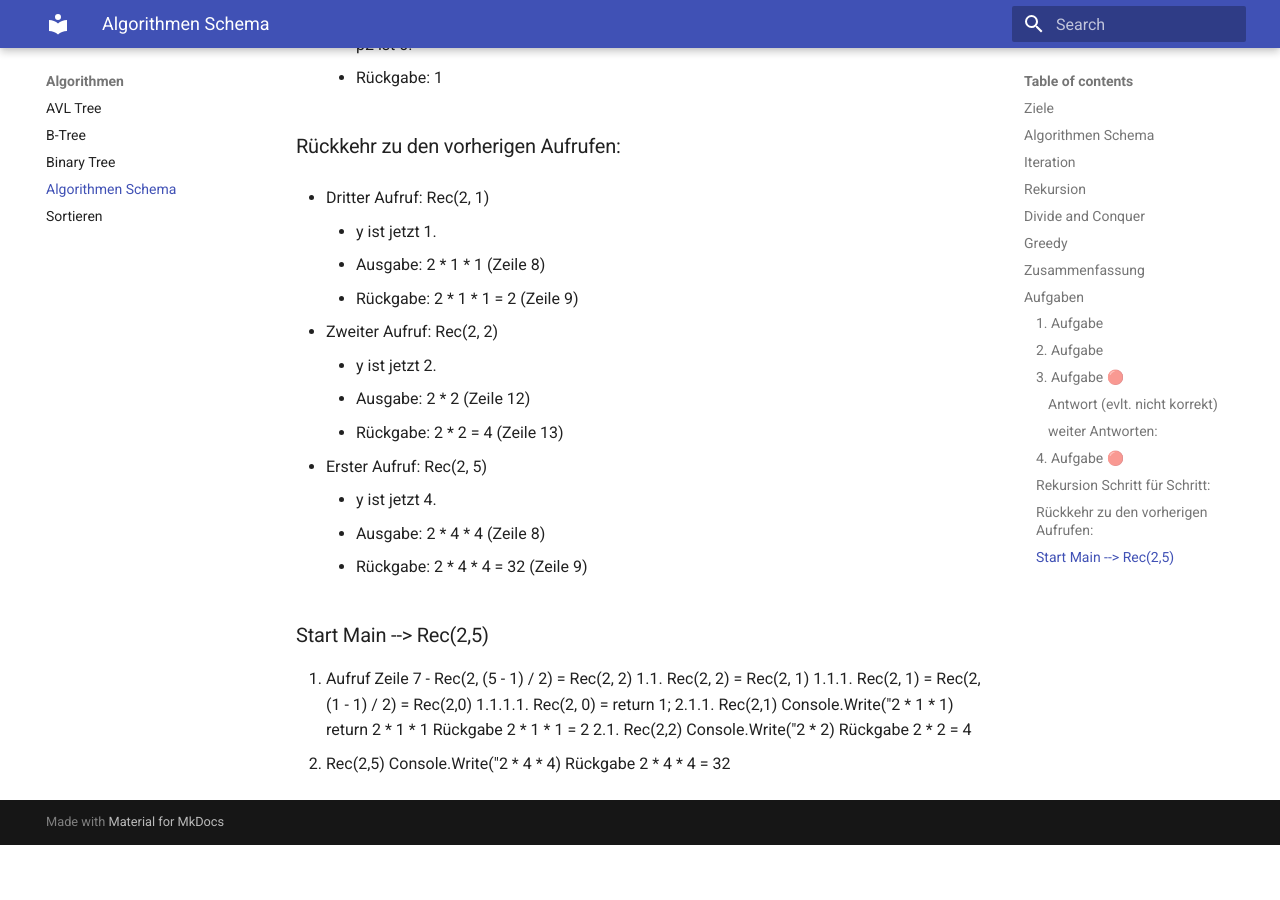
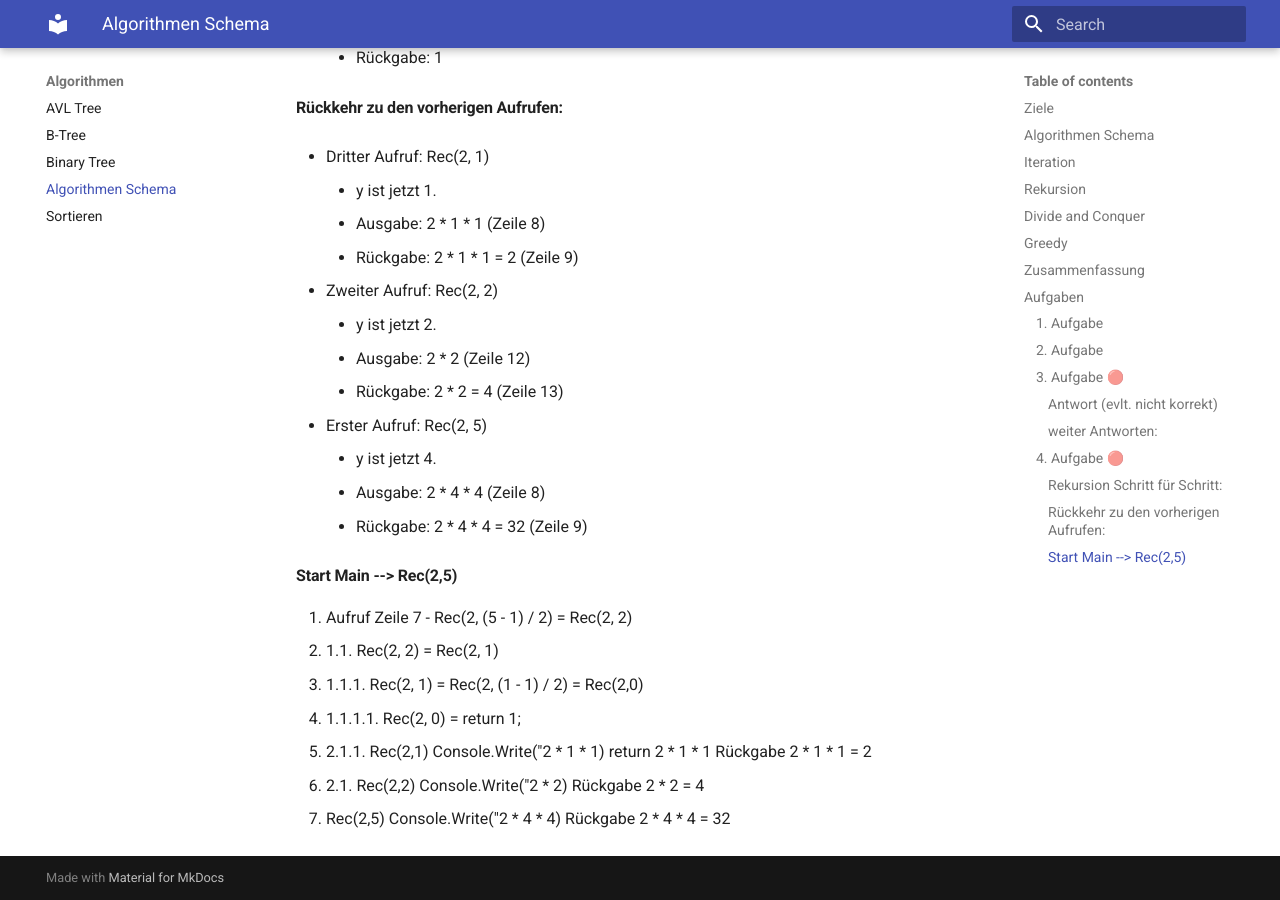
Before and after one commit to tsolenthaler/zbwAlgDs, an MkDocs documentation site: the page built from docs/algorithmen/schema.md, in a window 1280 px wide and 900 px high, scrolled down 5846 px. Built offline with MkDocs 1.6.1 and Material for MkDocs 9.7.7, drawn with Linux system fonts in a browser that asks for light colours; before the commit the page ends 6691 px from its top, so only the background shows below that.

```diff
--- a/docs/algorithmen/schema.md
+++ b/docs/algorithmen/schema.md
@@ -210,7 +210,7 @@ In nachfolgender Tabelle sollen in zeitlicher Reihenfolge die Ausgaben des Progr
 2. Multiplikation: 2 * 2
 3. Multiplikation: 2 * 4 * 4
 
-### Rekursion Schritt für Schritt:
+#### Rekursion Schritt für Schritt:
 * Erster Aufruf: Rec(2, 5)
     * p2 ist ungerade (5 % 2 != 0).
     * Aufruf: y = Rec(2, (5 - 1) / 2) = Rec(2, 2)
@@ -227,7 +227,7 @@ In nachfolgender Tabelle sollen in zeitlicher Reihenfolge die Ausgaben des Progr
     * p2 ist 0.
     * Rückgabe: 1
 
-### Rückkehr zu den vorherigen Aufrufen:
+#### Rückkehr zu den vorherigen Aufrufen:
 * Dritter Aufruf: Rec(2, 1)
     * y ist jetzt 1.
     * Ausgabe: 2 * 1 * 1 (Zeile 8)
@@ -244,16 +244,16 @@ In nachfolgender Tabelle sollen in zeitlicher Reihenfolge die Ausgaben des Progr
     * Rückgabe: 2 * 4 * 4 = 32 (Zeile 9)
 
 
-### Start Main --> Rec(2,5)
+#### Start Main --> Rec(2,5)
 1. Aufruf Zeile 7 - Rec(2, (5 - 1) / 2) = Rec(2, 2)
-1.1. Rec(2, 2) = Rec(2, 1)
-1.1.1. Rec(2, 1) = Rec(2, (1 - 1) / 2) = Rec(2,0)
-1.1.1.1. Rec(2, 0) = return 1;
-2.1.1. Rec(2,1)
+* 1.1. Rec(2, 2) = Rec(2, 1)
+* 1.1.1. Rec(2, 1) = Rec(2, (1 - 1) / 2) = Rec(2,0)
+* 1.1.1.1. Rec(2, 0) = return 1;
+* 2.1.1. Rec(2,1)
 Console.Write("2 * 1 * 1)
 return 2 * 1 * 1
 Rückgabe 2 * 1 * 1 = 2
-2.1. Rec(2,2)
+* 2.1. Rec(2,2)
 Console.Write("2 * 2)
 Rückgabe 2 * 2 = 4
 2. Rec(2,5)
```
